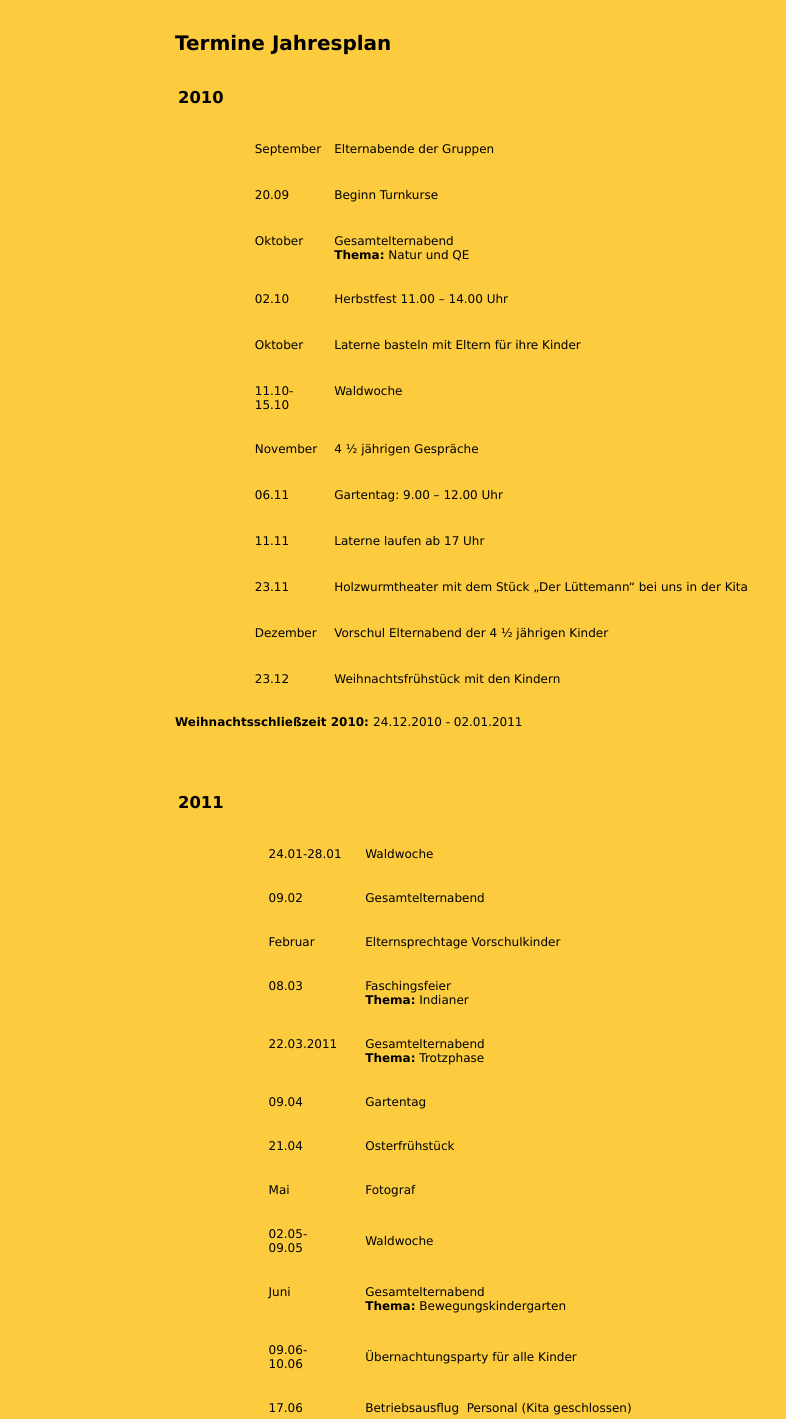
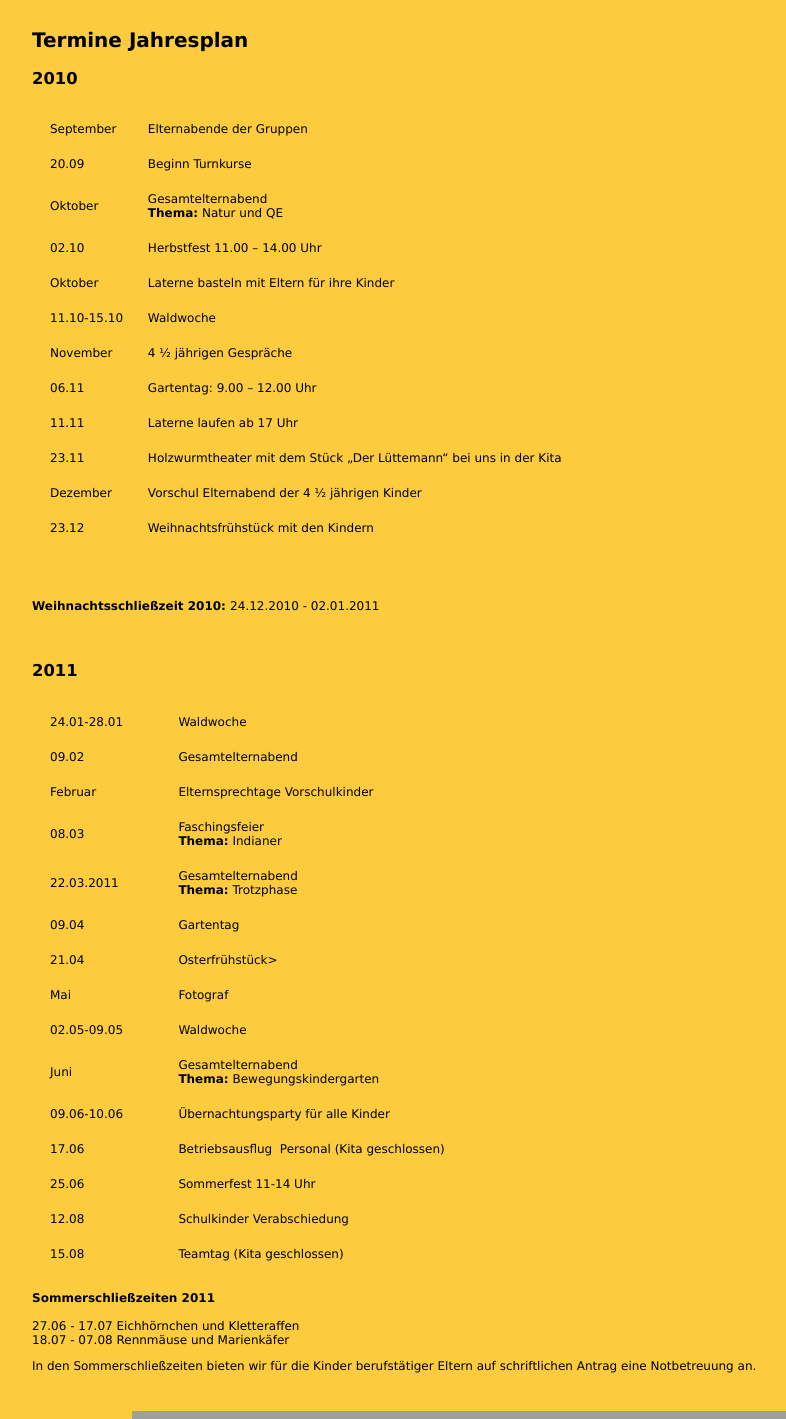
Before and after one commit to aoleski/kita, a PHP site: page /kita_cms_jahresplan_termine.html in a window 1280 px wide. Shown: the part 241-1660 px from the top of the page, without its empty margins (18-804 px from the left). Run offline with PHP 8.4, Linux system fonts and the light colour scheme; grey boxes are pictures that could not be loaded.

Commit message:
jahresplan tabellen mit layout in css

```diff
--- a/kita_cms_jahresplan_termine.html
+++ b/kita_cms_jahresplan_termine.html
@@ -139,167 +139,132 @@
         </tr>
     </table>
 </div>
-<div align="center"><br/>
-    <table width="900" border="0" cellspacing="0" cellpadding="3">
-        <tr>
-            <td align="left" valign="top"><h1>Termine Jahresplan</h1>
-                <table width="880" border="0" cellpadding="3" cellspacing="0" id="Plan 2008">
+<div class="content"> <br />
+  <h1>Termine Jahresplan</h1>
+    <h3 align="left">2010</h3>
+                <table class="jahresplan" cellpadding="3" cellspacing="15">
+
                     <tr>
-                        <td height="40" align="left" valign="top"><h3>2010</h3></td>
-                        <td height="40" align="left" valign="top">&nbsp;</td>
-                        <td height="40" valign="top">&nbsp;</td>
+                       <td>September</td>
+                        <td>Elternabende der Gruppen</td>
                     </tr>
                     <tr>
-                        <td width="74" height="40" align="left" valign="top">&nbsp;</td>
-                        <td width="74" height="40" align="left" valign="top"><p align="left">September</p></td>
-                        <td width="794" height="40" valign="top"><p align="left">Elternabende der Gruppen</p></td>
+                        <td>20.09</td>
+                        <td>Beginn Turnkurse</td>
                     </tr>
                     <tr>
-                        <td height="40" align="left" valign="top">&nbsp;</td>
-                        <td height="40" align="left" valign="top"><p align="left">20.09</p></td>
-                        <td height="40" valign="top"><p align="left">Beginn Turnkurse</p></td>
+                        <td>Oktober</td>
+                        <td>Gesamtelternabend <strong><br/>
+                            Thema:</strong> Natur und QE </td>
                     </tr>
                     <tr>
-                        <td height="40" align="left" valign="top">&nbsp;</td>
-                        <td height="40" align="left" valign="top"><p align="left">Oktober</p></td>
-                        <td height="40" valign="top"><p align="left">Gesamtelternabend <strong><br/>
-                            Thema:</strong> Natur und QE</p></td>
+                        <td>02.10 </td>
+                        <td>Herbstfest 11.00 – 14.00 Uhr</td>
                     </tr>
                     <tr>
-                        <td height="40" align="left" valign="top">&nbsp;</td>
-                        <td height="40" align="left" valign="top"><p align="left">02.10 </p></td>
-                        <td height="40" valign="top"><p align="left">Herbstfest 11.00 – 14.00 Uhr</p></td>
+                       <td>Oktober</td>
+                        <td>Laterne basteln mit Eltern für ihre Kinder</td>
                     </tr>
                     <tr>
-                        <td height="40" align="left" valign="top">&nbsp;</td>
-                        <td height="40" align="left" valign="top"><p align="left">Oktober  </p></td>
-                        <td height="40" valign="top"><p align="left">Laterne basteln mit Eltern für ihre Kinder </p>
-                        </td>
+                        <td>11.10-15.10 </td>
+                        <td>Waldwoche</td>
                     </tr>
                     <tr>
-                        <td height="40" align="left" valign="top">&nbsp;</td>
-                        <td height="40" align="left" valign="top"><p align="left">11.10-15.10 </p></td>
-                        <td height="40" valign="top"><p align="left">Waldwoche</p></td>
+                        <td>November</td>
+                        <td>4 ½ jährigen Gespräche</td>
                     </tr>
                     <tr>
-                        <td height="40" align="left" valign="top">&nbsp;</td>
-                        <td height="40" align="left" valign="top"><p align="left">November</p></td>
-                        <td height="40" valign="top"><p align="left">4 ½ jährigen Gespräche</p></td>
+                        <td>06.11  </td>
+                        <td>Gartentag: 9.00 – 12.00 Uhr</td>
                     </tr>
                     <tr>
-                        <td height="40" align="left" valign="top">&nbsp;</td>
-                        <td height="40" align="left" valign="top"><p align="left">06.11   </p></td>
-                        <td height="40" valign="top"><p align="left">Gartentag: 9.00 – 12.00 Uhr</p></td>
+                        <td>11.11   </td>
+                        <td>Laterne laufen ab 17 Uhr</td>
                     </tr>
                     <tr>
-                        <td height="40" align="left" valign="top">&nbsp;</td>
-                        <td height="40" align="left" valign="top"><p align="left">11.11   </p></td>
-                        <td height="40" valign="top"><p align="left">Laterne laufen ab 17 Uhr</p></td>
+                        <td>23.11   </td>
+                        <td>Holzwurmtheater mit dem Stück „Der Lüttemann“ bei
+                            uns in der Kita</td>
                     </tr>
                     <tr>
-                        <td height="40" align="left" valign="top">&nbsp;</td>
-                        <td height="40" align="left" valign="top"><p align="left">23.11   </p></td>
-                        <td height="40" valign="top"><p align="left">Holzwurmtheater mit dem Stück „Der Lüttemann“ bei
-                            uns in der Kita</p></td>
+                         <td>Dezember </td>
+                        <td>Vorschul Elternabend der 4 ½ jährigen Kinder </td>
                     </tr>
                     <tr>
-                        <td height="40" align="left" valign="top">&nbsp;</td>
-                        <td height="40" align="left" valign="top"><p align="left">Dezember  </p></td>
-                        <td height="40" valign="top"><p align="left">Vorschul Elternabend der 4 ½ jährigen Kinder</p>
-                        </td>
-                    </tr>
-                    <tr>
-                        <td height="40" align="left" valign="top">&nbsp;</td>
-                        <td height="40" align="left" valign="top"><p align="left">23.12    </p></td>
-                        <td height="40" valign="top"><p align="left">Weihnachtsfrühstück mit den Kindern</p></td>
+                        <td>23.12   </td>
+                        <td>Weihnachtsfrühstück mit den Kindern</td>
                     </tr>
                 </table>
+    <h2>&nbsp;</h2>
                 <p><strong>Weihnachtsschließzeit 2010: </strong> 24.12.2010 - 02.01.2011 </p>
 
                 <h2>&nbsp;</h2>
-                <table width="880" border="0" cellpadding="3" cellspacing="0" id="Plan 2009">
+    <h3 align="left">2011</h3>
+
+                <table class="jahresplan" cellpadding="3" cellspacing="15">
+
                     <tr>
-                        <td width="92"><h3>2011</h3></td>
-                        <td width="92">&nbsp;</td>
-                        <td width="790">&nbsp;</td>
+                        <td>24.01-28.01 </td>
+                        <td>Waldwoche</td>
                     </tr>
                     <tr>
-                        <td>&nbsp;</td>
-                        <td><p>24.01-28.01  </p></td>
-                        <td><p>Waldwoche</p></td>
+                       <td>09.02      </td>
+                        <td>Gesamtelternabend</td>
                     </tr>
                     <tr>
-                        <td>&nbsp;</td>
-                        <td><p>09.02      </p></td>
-                        <td><p>Gesamtelternabend</p></td>
+                        <td>Februar     </td>
+                        <td>Elternsprechtage Vorschulkinder</td>
                     </tr>
                     <tr>
-                        <td>&nbsp;</td>
-                        <td><p>Februar     </p></td>
-                        <td><p>Elternsprechtage Vorschulkinder</p></td>
+                       <td>08.03      </td>
+                        <td>Faschingsfeier <br/>
+                            <strong>Thema:</strong> Indianer</td>
                     </tr>
                     <tr>
-                        <td align="left" valign="top">&nbsp;</td>
-                        <td align="left" valign="top"><p>08.03       </p></td>
-                        <td align="left" valign="top"><p>Faschingsfeier <br/>
-                            <strong>Thema:</strong> Indianer</p></td>
+                         <td>22.03.2011</td>
+                        <td>Gesamtelternabend<br/>
+                            <strong>Thema:</strong> Trotzphase</td>
                     </tr>
                     <tr>
-                        <td align="left" valign="top">&nbsp;</td>
-                        <td align="left" valign="top"><p>22.03.2011</p></td>
-                        <td align="left" valign="top"><p>Gesamtelternabend<br/>
-                            <strong>Thema:</strong> Trotzphase</p></td>
+                        <td>09.04</td>
+                        <td>Gartentag</td>
                     </tr>
                     <tr>
-                        <td height="28"><p>&nbsp;</p></td>
-                        <td><p>09.04</p></td>
-                        <td><p>Gartentag</p></td>
+                        <td>21.04           </td>
+                        <td> Osterfrühstück></td>
                     </tr>
                     <tr>
-                        <td>&nbsp;</td>
-                        <td><p>21.04             </p></td>
-                        <td><p> Osterfrühstück</p></td>
+                        <td>Mai               </td>
+                        <td> Fotograf</td>
                     </tr>
                     <tr>
-                        <td>&nbsp;</td>
-                        <td><p>Mai               </p></td>
-                        <td><p> Fotograf</p></td>
+                        <td>02.05-09.05     </td>
+                        <td>Waldwoche</td>
                     </tr>
                     <tr>
-                        <td>&nbsp;</td>
-                        <td><p>02.05-09.05      </p></td>
-                        <td><p>Waldwoche</p></td>
+                        <td>Juni</td>
+                        <td>Gesamtelternabend<br/>
+                            <strong>Thema:</strong> Bewegungskindergarten</td>
                     </tr>
                     <tr>
-                        <td>&nbsp;</td>
-                        <td align="left" valign="top"><p>Juni</p></td>
-                        <td align="left" valign="top"><p>Gesamtelternabend<br/>
-                            <strong>Thema:</strong> Bewegungskindergarten</p></td>
+                        <td>09.06-10.06         </td>
+                        <td>Übernachtungsparty für alle Kinder</td>
                     </tr>
                     <tr>
-                        <td>&nbsp;</td>
-                        <td><p>09.06-10.06             </p></td>
-                        <td><p> Übernachtungsparty für alle Kinder</p></td>
+                       <td>17.06           </td>
+                        <td>Betriebsausflug  Personal (Kita geschlossen)</td>
                     </tr>
                     <tr>
-                        <td>&nbsp;</td>
-                        <td><p>17.06           </p></td>
-                        <td><p>Betriebsausflug  Personal (Kita geschlossen)</p></td>
+                       <td>25.06 </td>
+                        <td> Sommerfest 11-14 Uhr</td>
                     </tr>
                     <tr>
-                        <td>&nbsp;</td>
-                        <td><p>25.06 </p></td>
-                        <td><p> Sommerfest 11-14 Uhr</p></td>
+                       <td>12.08 </td>
+                        <td>Schulkinder Verabschiedung</td>
                     </tr>
                     <tr>
-                        <td>&nbsp;</td>
-                        <td><p>12.08 </p></td>
-                        <td><p> Schulkinder Verabschiedung</p></td>
-                    </tr>
-                    <tr>
-                        <td>&nbsp;</td>
-                        <td><p>15.08    </p></td>
-                        <td><p>Teamtag (Kita geschlossen)</p></td>
+                       <td>15.08   </td>
+                        <td>Teamtag (Kita geschlossen)</td>
                     </tr>
                 </table>
                 <p><strong>Sommerschließzeiten 2011 </strong><br/>
@@ -310,9 +275,7 @@
                 <p>In den Sommerschließzeiten bieten wir für die Kinder berufstätiger Eltern auf schriftlichen Antrag
                     eine Notbetreuung an. </p>
 
-                <p>&nbsp;</p></td>
-        </tr>
-    </table>
+                <p>&nbsp;</p>
 </div>
 <div align="center">
     <table width="980" height="127" border="0" cellpadding="0" cellspacing="0" background="images/downline-980_jahresplan.png"
--- a/kitastyleroot.css
+++ b/kitastyleroot.css
@@ -118,3 +118,9 @@ vertical-align:top;
 {
 white-space:nowrap;
 }
+
+table.jahresplan {
+text-align:left;
+vertical-align:top;
+font-size: 12px;
+}
```
